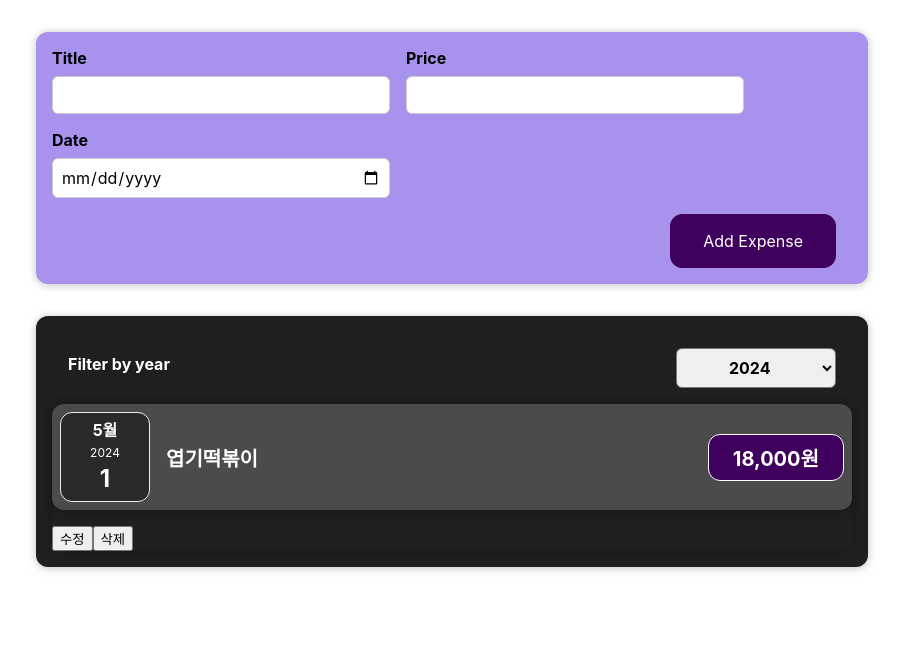
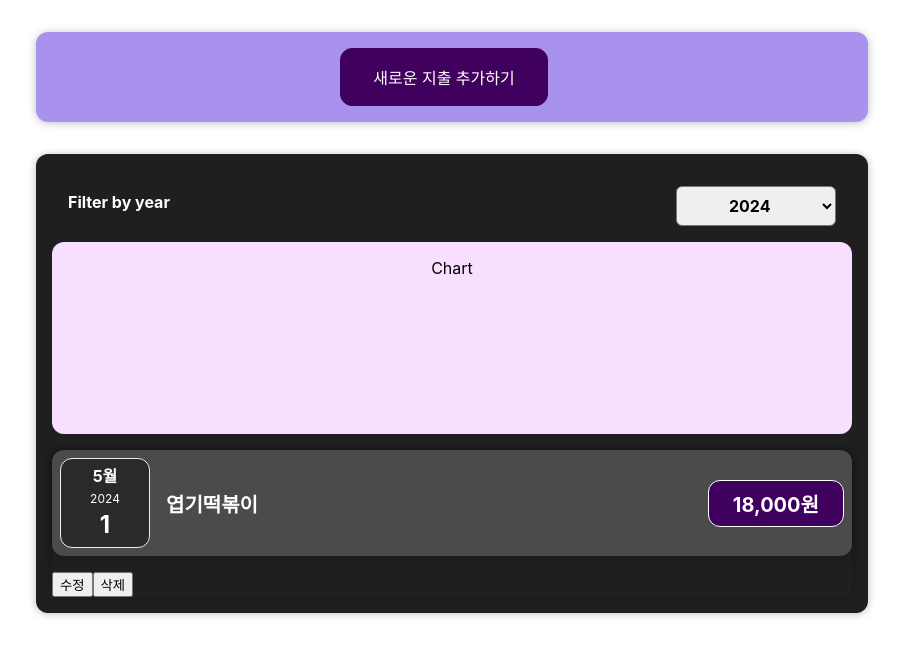
Before and after one commit to Yeom-SeungBin/react-basic-study202405, a React (Create React App) app: page / in a window 1280 px wide. Shown: the top 656 px of the page, without its empty margins (188-1091 px from the left). Built offline with nearby package versions, Linux system fonts and the light colour scheme.

Commit message:
11. 조건부 렌더링, Chart 기본 세팅

```diff
--- /dev/null
+++ b/src/components/Chart/Chart.css
@@ -0,0 +1,9 @@
+.chart {
+  padding: 1rem;
+  border-radius: 12px;
+  background-color: #f8dfff;
+  text-align: center;
+  display: flex;
+  justify-content: space-around;
+  height: 10rem;
+}
--- /dev/null
+++ b/src/components/Chart/Chart.js
@@ -0,0 +1,8 @@
+import React from 'react';
+import './Chart.css';
+
+const Chart = () => {
+  return <div className="chart">Chart</div>;
+};
+
+export default Chart;
--- /dev/null
+++ b/src/components/Expense/ExpenseChart.js
@@ -0,0 +1,23 @@
+import React from 'react';
+import Chart from '../Chart/Chart';
+
+const ExpenseChart = () => {
+  const chartDataPoints = [
+    { label: 'Jan', value: 0 },
+    { label: 'Feb', value: 0 },
+    { label: 'Mar', value: 0 },
+    { label: 'Apr', value: 0 },
+    { label: 'May', value: 0 },
+    { label: 'Jun', value: 0 },
+    { label: 'Jul', value: 0 },
+    { label: 'Aug', value: 0 },
+    { label: 'Sep', value: 0 },
+    { label: 'Oct', value: 0 },
+    { label: 'Nov', value: 0 },
+    { label: 'Dec', value: 0 },
+  ];
+
+  return <Chart dataPoints={chartDataPoints} />;
+};
+
+export default ExpenseChart;
--- a/src/components/Expense/Expenses.css
+++ b/src/components/Expense/Expenses.css
@@ -7,3 +7,10 @@
    border-radius: 12px;
    box-shadow: 0 1px 8px rgba(0, 0, 0, 0.25);
  }
+
+ .expenses p {
+  color: #fff;
+  font-size: 1.5rem;
+  font-weight: 700;
+  text-align: center;
+ }
--- a/src/components/Expense/Expenses.js
+++ b/src/components/Expense/Expenses.js
@@ -3,6 +3,7 @@
 import './Expenses.css';
 import Card from '../UI/Card';
 import ExpenseFilter from './ExpenseFilter';
+import ExpenseChart from './ExpenseChart';
 
 const Expenses = ({ items }) => {
   // 선택된 연도 상태값 관리
@@ -49,6 +50,7 @@
   return (
     <Card className="expenses">
       <ExpenseFilter onChangeFilter={filterChangeHandler} />
+      <ExpenseChart />
       {expenseContent}
     </Card>
   );
--- a/src/components/NewExpense/ExpenseForm.js
+++ b/src/components/NewExpense/ExpenseForm.js
@@ -1,12 +1,14 @@
 import React, { useState } from 'react';
 import './ExpenseForm.css';
 
-const ExpenseForm = ({ onSaveExpense }) => {
+const ExpenseForm = ({ onSaveExpense, onToggle }) => {
   const [userInput, setUserInput] = useState({
     title: '',
     price: '',
     date: '',
   });
+
+  const cancelInsertHandler = () => onToggle();
 
   const titleChangeHandler = (e) => {
     // userInput이 객체 형태이기 때문에 기존값은 유지하면서
@@ -85,6 +87,9 @@
         </div>
       </div>
       <div className="new-expense__actions">
+        <button type="button" onClick={cancelInsertHandler}>
+          Cancel
+        </button>
         <button type="submit">Add Expense</button>
       </div>
     </form>
--- a/src/components/NewExpense/NewExpense.js
+++ b/src/components/NewExpense/NewExpense.js
@@ -1,13 +1,27 @@
-import React from 'react';
+import React, { useState } from 'react';
 import './NewExpense.css';
 import ExpenseForm from './ExpenseForm';
 
 const NewExpense = ({ onAddExpense }) => {
-  return (
-    <div className="new-expense">
-      <ExpenseForm onSaveExpense={onAddExpense} />
-    </div>
+  const [expenseToggle, setExpenseToggle] = useState(false);
+
+  const startInsertModeHandler = () => setExpenseToggle(true);
+  const stopInsertModeHandler = () => setExpenseToggle(false);
+
+  let newExpenseContent = (
+    <button onClick={startInsertModeHandler}>새로운 지출 추가하기</button>
   );
+
+  if (expenseToggle) {
+    newExpenseContent = (
+      <ExpenseForm
+        onSaveExpense={onAddExpense}
+        onToggle={stopInsertModeHandler}
+      />
+    );
+  }
+
+  return <div className="new-expense">{newExpenseContent}</div>;
 };
 
 export default NewExpense;
```
Also changed, not shown: src/components/Chart/ChartBar.css (added, +30 -0 lines), src/components/Chart/ChartBar.js (added, +15 -0 lines).
